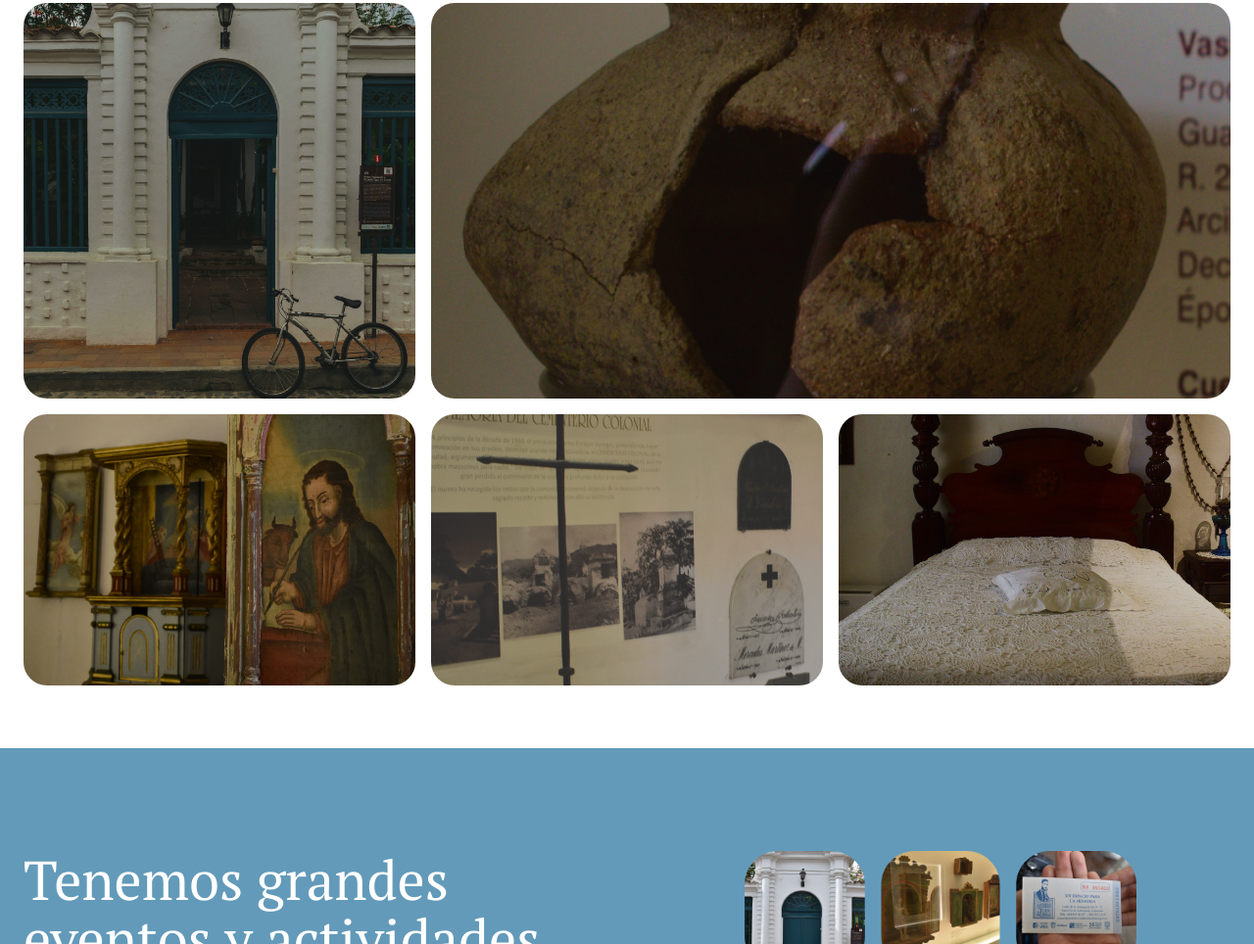
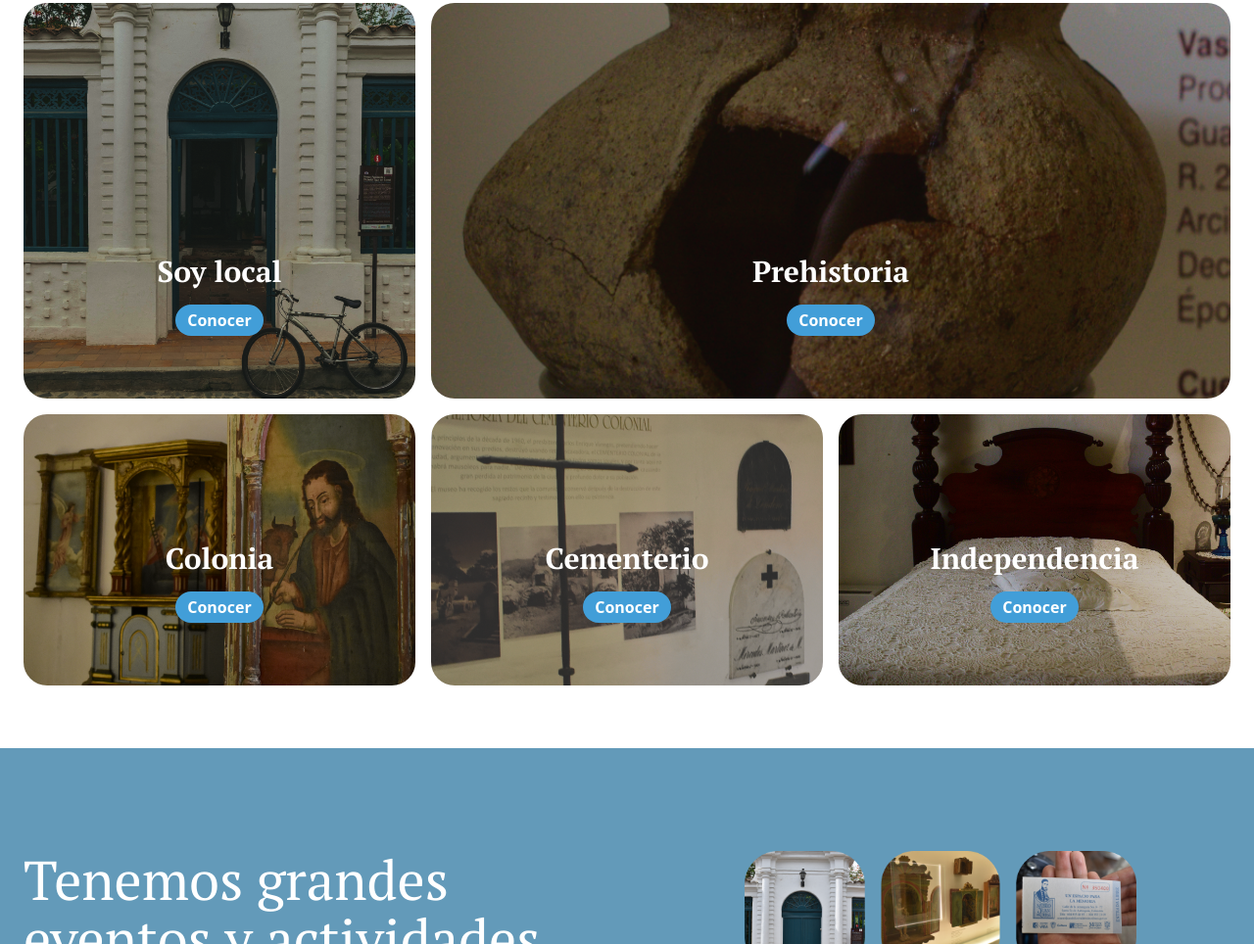
Before and after one commit to Esteark/MuseoJuanDelCorralDemo, a website: page index.html in a window 1280 px wide. Shown: the part 1275-2239 px from the top of the page at 98% size. Drawn offline with Linux system fonts and the light colour scheme.

Commit message:
Add changes last changes

```diff
--- a/index.html
+++ b/index.html
@@ -211,9 +211,9 @@
     </header>
 
     <!-- mosaico  -->
-    <section class="px-6 mt-9 lg:mt-16 py-12 lg:py-16">
-      <article class="lg:container mx-auto flex flex-col gap-6 lg:gap-12">
-        <article class="text-center flex flex-col gap-8">
+    <section class="px-6 md:mt-9 lg:mt-12 py-12 lg:py-16">
+      <article class="lg:container mx-auto flex flex-col gap-9 md:gap-12">
+        <article class="text-center flex flex-col gap-6 md:gap-8 lg:gap-12">
           <h2
             class="text-mainBlue text-3xl md:text-4xl lg:text-[60px] font-bold leading-[40px] lg:leading-[70px]"
           >
@@ -226,53 +226,124 @@
             a descubrir un legado cultural único.
           </p>
         </article>
-        <div class="gallery">
-          <div class="flex flex-col gap-4">
-            <div class="grid md:grid-cols-12 gap-4">
-              <div
-                class="md:col-span-4 md:h-[404px] h-[277px] w-full rounded-3xl"
+        <!-- galeria  -->
+        <section class="flex flex-col gap-4">
+          <article class="grid md:grid-cols-12 gap-4">
+            <figure
+              class="md:col-span-4 md:h-[404px] h-[277px] w-full rounded-3xl relative group hover:scale-[0.95] transition-all duration-500"
             >
               <img
                 src="./img/museo2.png"
                 alt="Gallery image"
-                  class="gallery-image object-cover rounded-3xl hover:grayscale transition-all duration-700 ease-in-out mx-auto lg:col-span-4 md:col-span-6 w-full h-full"
+                class="gallery-image object-cover rounded-3xl group-hover:grayscale transition-all duration-700 ease-in-out mx-auto lg:col-span-4 md:col-span-6 w-full h-full"
               />
-              </div>
-              <div
-                class="md:col-span-8 md:h-[404px] h-[277px] w-full rounded-3xl"
+              <figcaption
+                class="absolute bottom-16 flex flex-col gap-4 items-center w-full justify-center px-12 text-center"
+              >
+                <h3 class="text-white text-lg md:text-3xl font-bold">
+                  Soy local
+                </h3>
+
+                <a
+                  href="http://cementeriomuseojuandelcorral.free.nf/local/"
+                  class="px-3 py-1 bg-secondaryBlue rounded-full text-white font-bold transition-all duration-500 hover:bg-mainBlue"
+                  >Conocer</a
+                >
+              </figcaption>
+            </figure>
+            <figure
+              class="md:col-span-8 md:h-[404px] h-[277px] w-full rounded-3xl group relative hover:scale-[0.95] transition-all duration-500"
             >
               <img
                 src="./img/museo1.png"
                 alt="Gallery image"
-                  class="gallery-image object-cover rounded-3xl hover:grayscale transition-all duration-700 ease-in-out mx-auto lg:col-span-8 md:col-span-6 w-full h-full"
+                class="gallery-image object-cover rounded-3xl group-hover:grayscale transition-all duration-700 ease-in-out mx-auto lg:col-span-8 md:col-span-6 w-full h-full"
               />
-              </div>
-            </div>
-            <div class="grid md:grid-cols-3 grid-cols-1 gap-4">
-              <div class="h-[277px] w-full rounded-3xl">
+              <figcaption
+                class="absolute bottom-16 flex flex-col gap-4 items-center w-full justify-center px-12 text-center"
+              >
+                <h3 class="text-white text-lg md:text-3xl font-bold">
+                  Prehistoria
+                </h3>
+
+                <a
+                  href="http://cementeriomuseojuandelcorral.free.nf/prehistoria/"
+                  class="px-3 py-1 bg-secondaryBlue rounded-full text-white font-bold transition-all duration-500 hover:bg-mainBlue"
+                  >Conocer</a
+                >
+              </figcaption>
+            </figure>
+          </article>
+          <article class="grid md:grid-cols-3 grid-cols-1 gap-4">
+            <figure
+              class="h-[277px] w-full rounded-3xl group hover:scale-[0.95] transition-all duration-500 relative"
+            >
               <img
                 src="./img/museo4.png"
                 alt="Gallery image"
-                  class="gallery-image object-cover rounded-3xl hover:grayscale transition-all duration-700 ease-in-out mx-auto w-full h-full"
+                class="gallery-image object-cover rounded-3xl group-hover:grayscale transition-all duration-700 ease-in-out mx-auto w-full h-full"
               />
-              </div>
-              <div class="h-[277px] w-full rounded-3xl">
+              <figcaption
+                class="absolute bottom-16 flex flex-col gap-4 items-center w-full justify-center px-12 text-center"
+              >
+                <h3 class="text-white text-lg md:text-3xl font-bold">
+                  Colonia
+                </h3>
+
+                <a
+                  href="http://cementeriomuseojuandelcorral.free.nf/colonia/"
+                  class="px-3 py-1 bg-secondaryBlue rounded-full text-white font-bold transition-all duration-500 hover:bg-mainBlue"
+                  >Conocer</a
+                >
+              </figcaption>
+            </figure>
+            <figure
+              class="h-[277px] w-full rounded-3xl group hover:scale-[0.95] transition-all duration-500 relative"
+            >
               <img
                 src="./img/museo5.png"
                 alt="Gallery image"
-                  class="gallery-image object-cover rounded-3xl hover:grayscale transition-all duration-700 ease-in-out mx-auto w-full h-full"
+                class="gallery-image object-cover rounded-3xl group-hover:grayscale transition-all duration-700 ease-in-out mx-auto w-full h-full"
               />
-              </div>
-              <div class="h-[277px] w-full rounded-3xl">
+              <figcaption
+                class="absolute bottom-16 flex flex-col gap-4 items-center w-full justify-center px-12 text-center"
+              >
+                <h3 class="text-white text-lg md:text-3xl font-bold">
+                  Cementerio
+                </h3>
+
+                <a
+                  href="http://cementeriomuseojuandelcorral.free.nf/?i=1"
+                  class="px-3 py-1 bg-secondaryBlue rounded-full text-white font-bold transition-all duration-500 hover:bg-mainBlue"
+                  >Conocer</a
+                >
+              </figcaption>
+            </figure>
+            <figure
+              class="h-[277px] w-full rounded-3xl group hover:scale-[0.95] transition-all duration-500 relative"
+            >
               <img
                 src="./img/museo3.png"
                 alt="Gallery image"
-                  class="gallery-image object-cover rounded-3xl hover:grayscale transition-all duration-700 ease-in-out mx-auto w-full h-full"
+                class="gallery-image object-cover rounded-3xl group-hover:grayscale transition-all duration-700 ease-in-out mx-auto w-full h-full"
               />
-              </div>
-            </div>
-          </div>
-        </div>
+              <figcaption
+                class="absolute bottom-16 flex flex-col gap-4 items-center w-full justify-center px-12 text-center"
+              >
+                <h3 class="text-white text-lg md:text-3xl font-bold">
+                  Independencia
+                </h3>
+
+                <a
+                  href="http://cementeriomuseojuandelcorral.free.nf/independencia/"
+                  class="px-3 py-1 bg-secondaryBlue rounded-full text-white font-bold transition-all duration-500 hover:bg-mainBlue"
+                  >Conocer</a
+                >
+              </figcaption>
+            </figure>
+          </article>
+        </section>
+        <!-- galeria  -->
       </article>
     </section>
     <!-- mosaico  -->
```
Also changed, not shown: css/output.css. Lines whose indentation alone changed are shown as unchanged.
